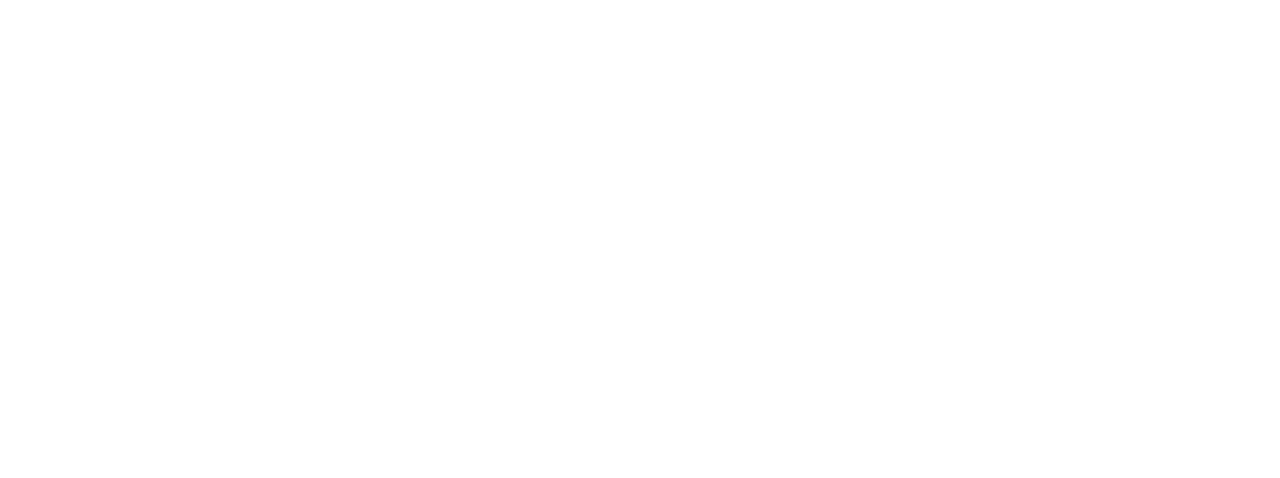
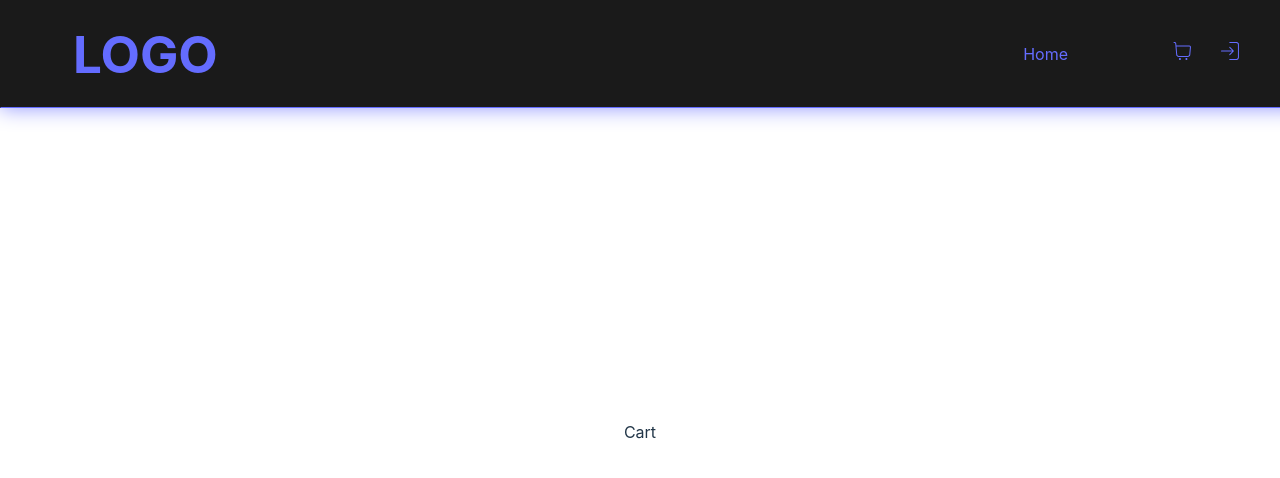
Before and after one commit to BadiaValdes/gcp-frontend-react-test, a React (Vite) app: page /cart in a window 1280 px wide. Before the commit this address had no page. Shown: the top 478 px of the page. Built offline with nearby package versions, Linux system fonts and the light colour scheme.

Commit message:
added tooltips

```diff
--- a/package.json
+++ b/package.json
@@ -11,6 +11,7 @@
     "preview": "vite preview"
   },
   "dependencies": {
+    "balloon-css": "^1.2.0",
     "react": "^18.2.0",
     "react-dom": "^18.2.0",
     "react-icons": "^4.12.0",
--- a/src/App.tsx
+++ b/src/App.tsx
@@ -8,6 +8,7 @@ import Home from './pages/Home/Home';
 
 import { ToastContainer } from 'react-toastify';
 import 'react-toastify/dist/ReactToastify.min.css';
+import Cart from './pages/Cart/Cart.tsx';
 
 function App() {
   const location = useLocation();
@@ -39,6 +40,7 @@ function App() {
             <Route path="/" element={<Home />} />
             <Route path="home"  element={<Home />} />
             <Route path="login" element={<Login />} />
+            <Route path="cart" element={<Cart />} />
           </Route>
         </Routes>
       </AuthProvider>
--- a/src/components/Layout/Header/Header.css
+++ b/src/components/Layout/Header/Header.css
@@ -41,6 +41,23 @@
     gap: .5rem;
 }
 
+
+.btn-icon{
+    background-color: transparent !important;
+    outline: none !important;
+    border: none !important;
+    margin: 0 !important;
+    padding: 0 !important;
+    border-radius: 0 !important;
+}
+    .btn-icon:hover {
+        border-color: none !important;
+    }
+    .btn-icon:focus,
+    .btn-icon:focus-visible {
+        outline: none !important;
+    }
+
 .navlink{
     border: 1px solid transparent;
     transition: all 0.3s;
@@ -65,7 +82,7 @@
 }
 
 .cart{
-    margin-right: 0;
+    margin-right: .5rem;
     display: flex;
     justify-content: center;
     align-items: center;
--- a/src/components/Layout/Header/Header.tsx
+++ b/src/components/Layout/Header/Header.tsx
@@ -1,18 +1,21 @@
 import './Header.css';
-import { Link, NavLink } from 'react-router-dom';
+import { Link, NavLink, useLocation } from 'react-router-dom';
 import { useAuth } from '../../../hooks/useAuth';
+
 import { CiShoppingCart } from "react-icons/ci";
 import { CiUser } from "react-icons/ci";
+import { CiLogin } from "react-icons/ci";
+import { CiLogout } from "react-icons/ci";
 
 export default function Header() {
     const {user,signout} = useAuth();
-
+    const location = useLocation();
     const NavClassName = ({isActive})=> ['navlink', isActive ? 'active' : ''].join(' ');
 
   return (
     <header className='header'>
         <h1 className='title logo'>LOGO</h1>
-        <p>{JSON.stringify(user?.roles)}</p>
+        {/* <p>{JSON.stringify(user?.roles)}</p> */}
 
         <div className="section-right">
             <nav className='navigation'>
@@ -21,13 +24,17 @@ export default function Header() {
 
             <div className='actions'>
                 <div className="cart">
-                    <CiShoppingCart className='icon'/>
+                <Link to='cart' aria-label="Cart" data-balloon-pos="down"> <CiShoppingCart className='icon' /> </Link>
                 </div>
                 <div className="user">
-                    {user?.roles === 'admin' && (<CiUser className='icon'/>)}
+                    {user?.roles === 'admin' && (
+                        <button className='btn-icon' aria-label="User actions" data-balloon-pos="down">
+                            <CiUser className='icon' />
+                        </button>
+                    )}
                     {user
-                        ? (<button className='logout' onClick={signout}>Logout</button>)
-                        : (<Link to='login'>Login</Link>)
+                        ? (<button className='btn-icon' onClick={signout} aria-label="Logout"  data-balloon-pos="down">   <CiLogout className='icon'/> </button>)
+                        : location.pathname !== '/login' && (<Link to='login' aria-label="Login" data-balloon-pos="down"> <CiLogin className='icon'/> </Link>)
                     }
                 </div>
 
--- a/src/index.css
+++ b/src/index.css
@@ -1,3 +1,5 @@
+/* @import "~balloon-css/src/balloon"; */
+
 :root {
   font-family: Inter, system-ui, Avenir, Helvetica, Arial, sans-serif;
   line-height: 1.5;
@@ -11,6 +13,11 @@
   text-rendering: optimizeLegibility;
   -webkit-font-smoothing: antialiased;
   -moz-osx-font-smoothing: grayscale;
+
+  --balloon-border-radius: .5rem;
+  --balloon-color: #646cff;
+  --balloon-font-size: .8rem;
+  --balloon-move : 30px
 }
 
 a {
--- a/src/main.tsx
+++ b/src/main.tsx
@@ -1,4 +1,4 @@
-import React from 'react'
+import 'balloon-css';
 import ReactDOM from 'react-dom/client'
 import App from './App.tsx'
 import './index.css'
--- /dev/null
+++ b/src/pages/Cart/Cart.tsx
@@ -0,0 +1,7 @@
+
+
+export default function Cart() {
+  return (
+    <div>Cart</div>
+  )
+}
```
Also changed, not shown: 1 other file (tests, documents, lock files or other folders).
